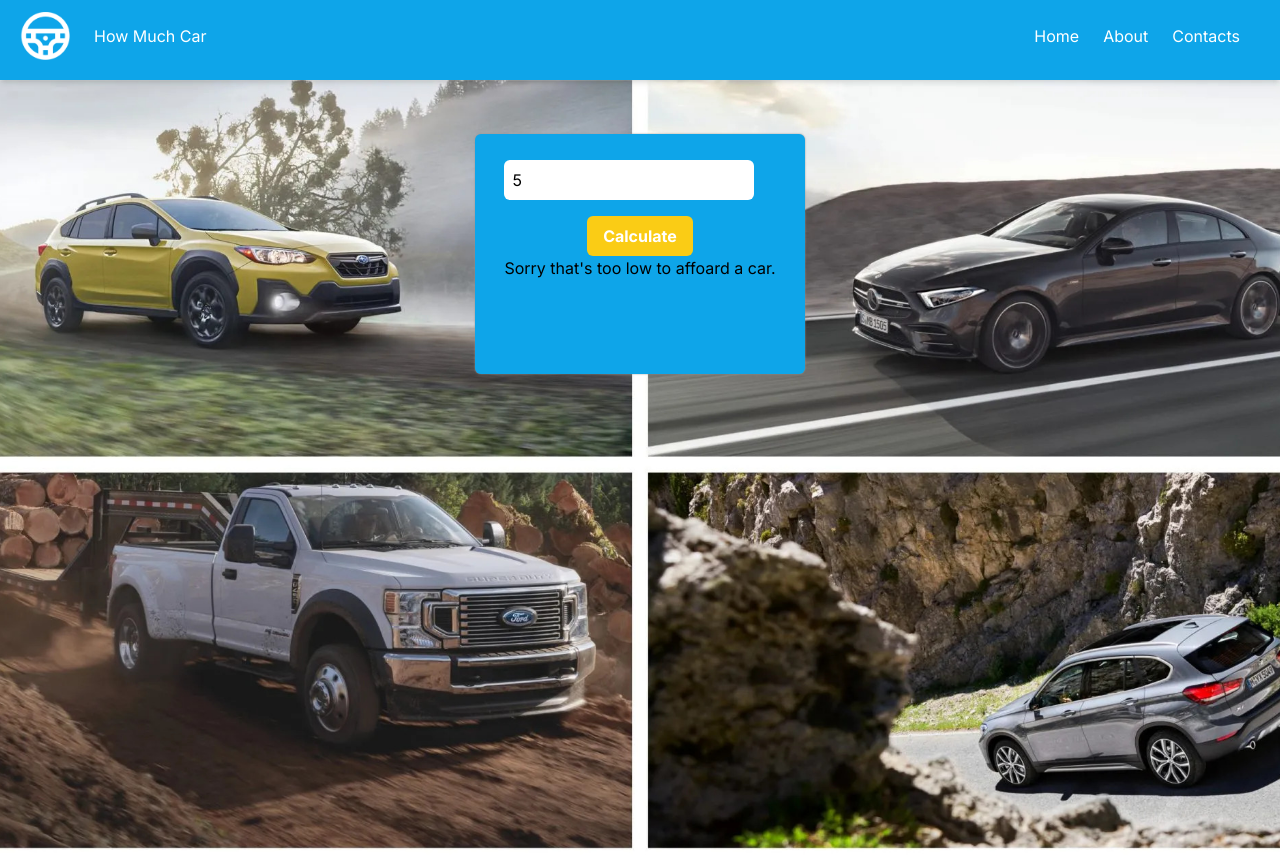
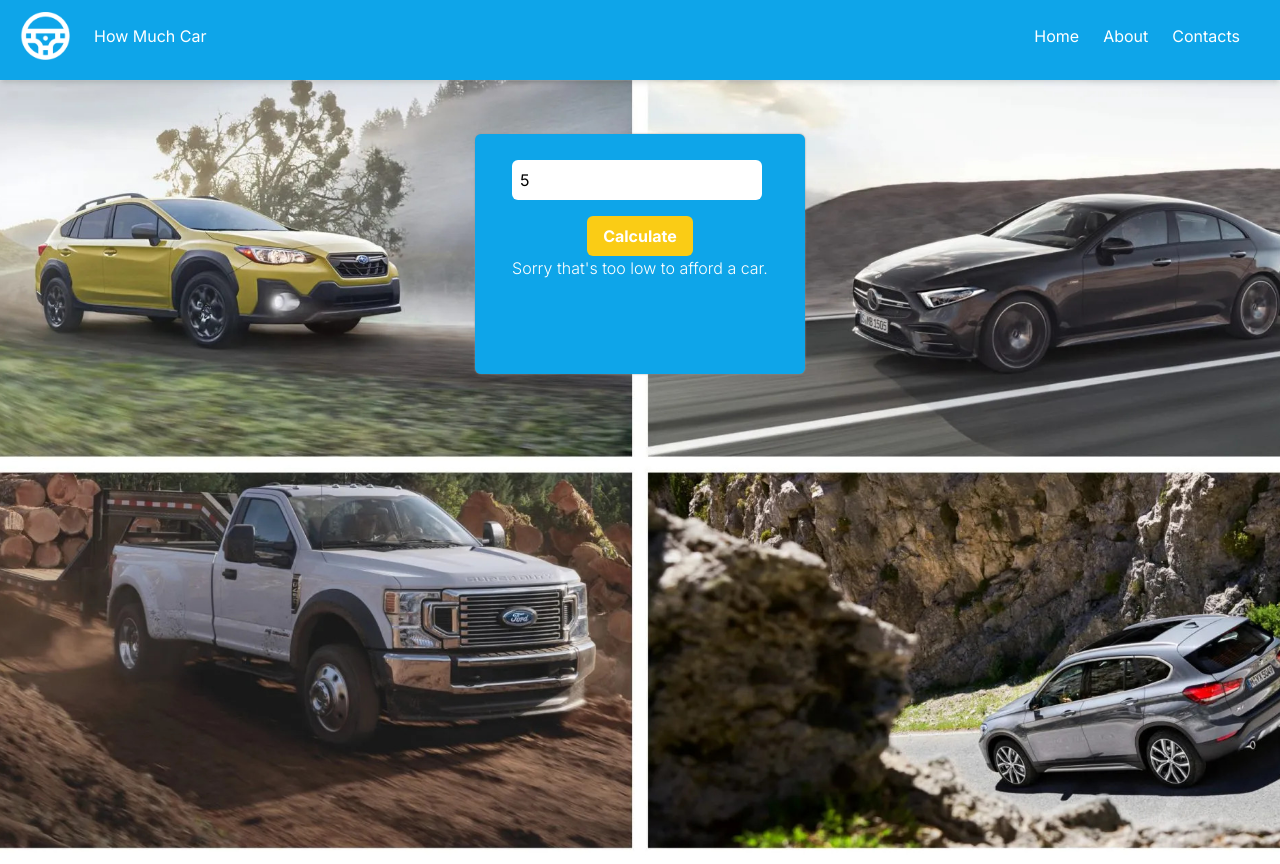
Before and after one commit to erom03/ShellHacks-2023, a Next.js app: page / in a window 1280 px wide. Both pictures are taken after typing "5" into the empty fields and a click on the button "Calculate". Built offline with nearby package versions, Linux system fonts and the light colour scheme.

Commit message:
fixed text coloring and typo

```diff
--- a/app/components/Calculation.tsx
+++ b/app/components/Calculation.tsx
@@ -10,7 +10,7 @@
     return (
         <label>
             {Math.floor(MonthlyPayment) > 173 && IsValueEntered && <label className="text-white font-light py-10">  Maximum Monthly Payment: { Math.floor(MonthlyPayment) } </label>}
-            {Math.floor(MonthlyPayment) < 173 && IsValueEntered && <label>Sorry that&apos;s too low to affoard a car.</label>}
+            {Math.floor(MonthlyPayment) < 173 && IsValueEntered && <label className="text-white font-light py-10">Sorry that&apos;s too low to afford a car.</label>}
         </label>
     )
 }
```
